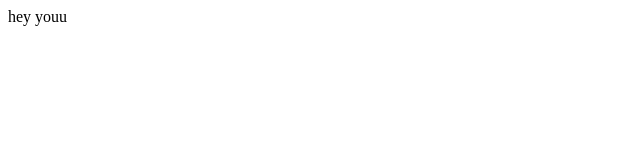
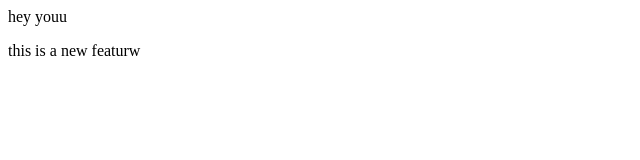
Before and after one commit to diksha38/local-repo, a plain HTML site: page index.html in a window 1280 px wide. Shown: the whole page, without its empty margins (0-640 px from the left). Drawn offline with Linux system fonts and the light colour scheme.

Commit message:
add new feature

```diff
--- a/index.html
+++ b/index.html
@@ -1 +1,2 @@
 <p>hey youu</p>
+<p>this is a new featurw</p>
```
